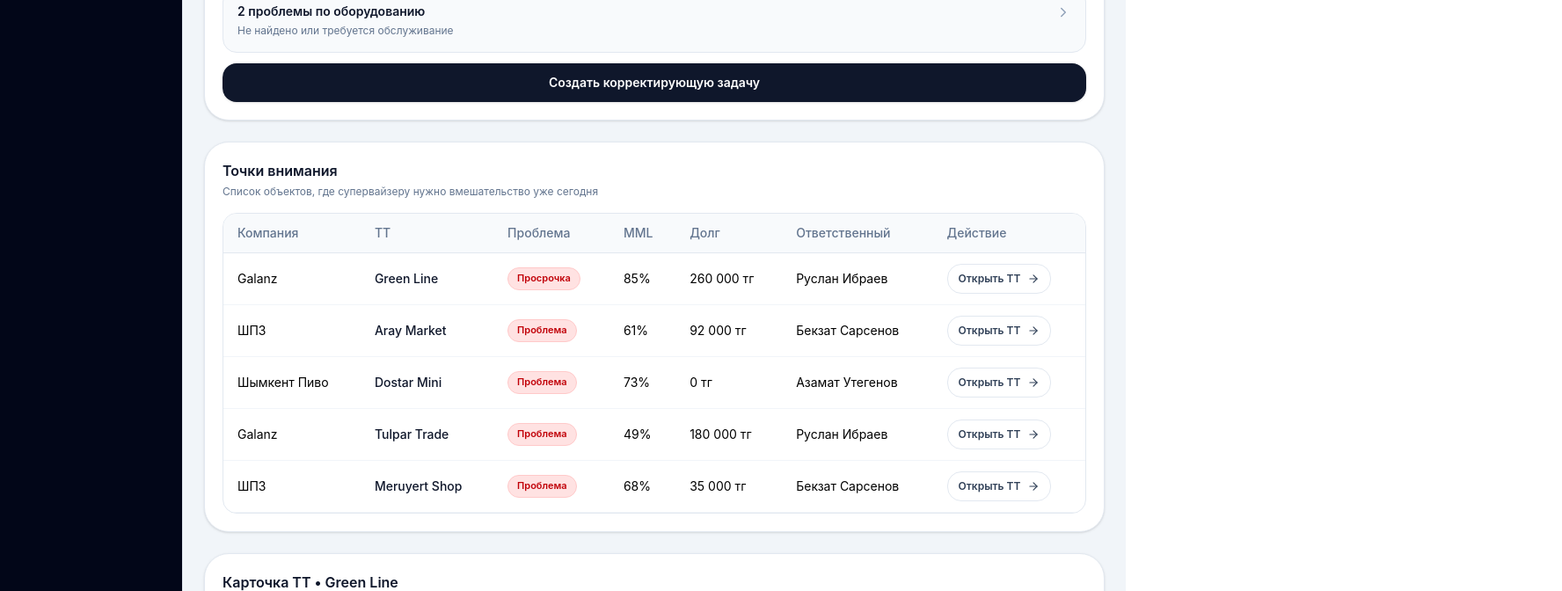
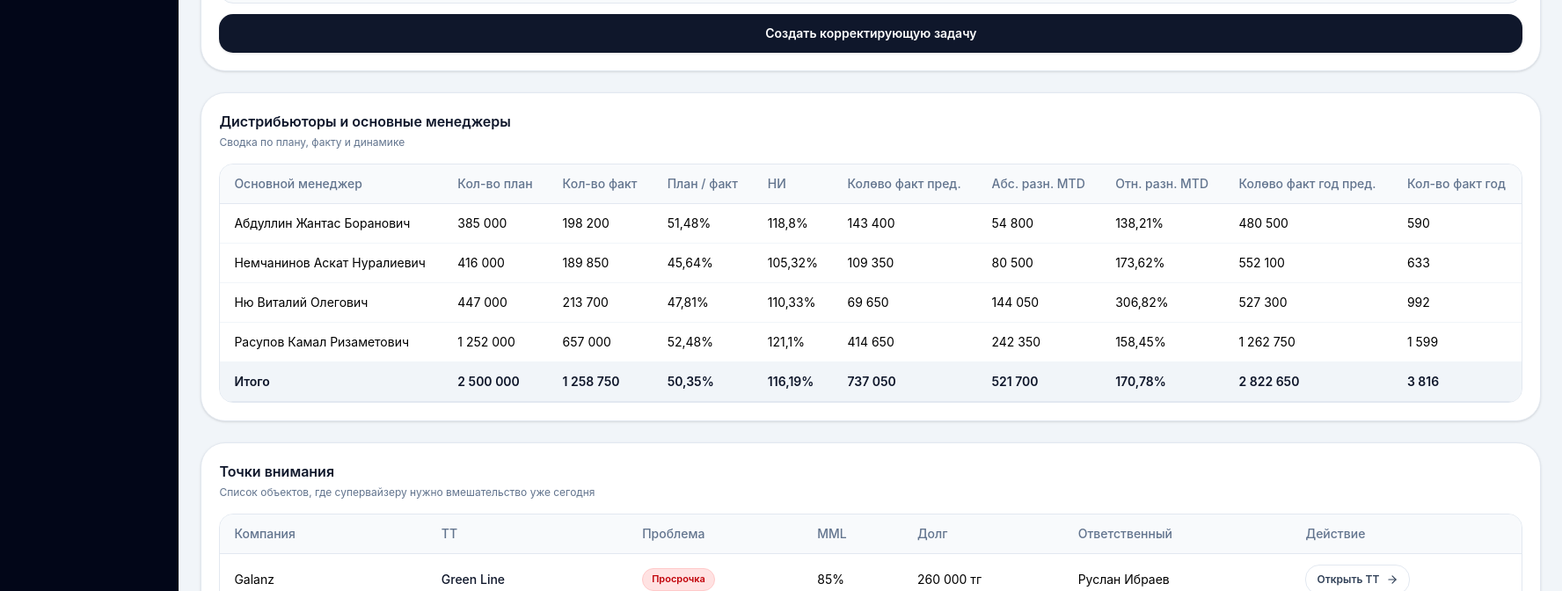
Before and after one commit to akambetov/sales-app-platform, a React (Vite) app: page / in a window 1280 px wide. Shown: the part 1220-1892 px from the top of the page at 88% size, 1776 px wide, since content can reach past the window. Built offline with nearby package versions, Linux system fonts and the light colour scheme.

Commit message:
feat: plans/facts table

```diff
--- a/src/App.tsx
+++ b/src/App.tsx
@@ -170,6 +170,18 @@
 };
 
 type RoutePlan = Record<number, Record<(typeof WEEK_DAYS)[number], number[]>>;
+type CommandDistributorRow = {
+  manager: string;
+  planQty: number;
+  factQty: number;
+  factToPlan: string;
+  niPlanFact: string;
+  prevFactMtd: number;
+  absDiffMtd: number;
+  relativeDiffMtd: string;
+  prevFactYtd: number;
+  factYtd: number;
+};
 
 const reps: Rep[] = [
   {
@@ -741,8 +753,75 @@
   5: { Пн: [103, 106], Вт: [106], Ср: [103], Чт: [106, 103], Пт: [106] },
 };
 
+const commandDistributorRows: CommandDistributorRow[] = [
+  {
+    manager: 'Абдуллин Жантас Боранович',
+    planQty: 385000,
+    factQty: 198200,
+    factToPlan: '51,48%',
+    niPlanFact: '118,8%',
+    prevFactMtd: 143400,
+    absDiffMtd: 54800,
+    relativeDiffMtd: '138,21%',
+    prevFactYtd: 480500,
+    factYtd: 590,
+  },
+  {
+    manager: 'Немчанинов Аскат Нуралиевич',
+    planQty: 416000,
+    factQty: 189850,
+    factToPlan: '45,64%',
+    niPlanFact: '105,32%',
+    prevFactMtd: 109350,
+    absDiffMtd: 80500,
+    relativeDiffMtd: '173,62%',
+    prevFactYtd: 552100,
+    factYtd: 633,
+  },
+  {
+    manager: 'Ню Виталий Олегович',
+    planQty: 447000,
+    factQty: 213700,
+    factToPlan: '47,81%',
+    niPlanFact: '110,33%',
+    prevFactMtd: 69650,
+    absDiffMtd: 144050,
+    relativeDiffMtd: '306,82%',
+    prevFactYtd: 527300,
+    factYtd: 992,
+  },
+  {
+    manager: 'Расупов Камал Ризаметович',
+    planQty: 1252000,
+    factQty: 657000,
+    factToPlan: '52,48%',
+    niPlanFact: '121,1%',
+    prevFactMtd: 414650,
+    absDiffMtd: 242350,
+    relativeDiffMtd: '158,45%',
+    prevFactYtd: 1262750,
+    factYtd: 1599,
+  },
+  {
+    manager: 'Итого',
+    planQty: 2500000,
+    factQty: 1258750,
+    factToPlan: '50,35%',
+    niPlanFact: '116,19%',
+    prevFactMtd: 737050,
+    absDiffMtd: 521700,
+    relativeDiffMtd: '170,78%',
+    prevFactYtd: 2822650,
+    factYtd: 3816,
+  },
+];
+
 function money(v: number) {
   return `${new Intl.NumberFormat('ru-RU').format(v)} тг`;
+}
+
+function quantity(v: number) {
+  return new Intl.NumberFormat('ru-RU').format(v);
 }
 
 function toneByText(text: string) {
@@ -1656,6 +1735,80 @@
               </div>
 
               <SectionCard
+                title="Дистрибьюторы и основные менеджеры"
+                subtitle="Сводка по плану, факту и динамике"
+              >
+                <TableShell>
+                  <table className="w-full min-w-[1480px] text-sm">
+                    <thead>
+                      <tr className="border-b border-slate-200 bg-slate-50 text-left text-slate-500">
+                        <th className="px-4 py-3 font-medium">
+                          Основной менеджер
+                        </th>
+                        <th className="px-4 py-3 font-medium">Кол-во план</th>
+                        <th className="px-4 py-3 font-medium">Кол-во факт</th>
+                        <th className="px-4 py-3 font-medium">План / факт</th>
+                        <th className="px-4 py-3 font-medium">НИ</th>
+                        <th className="px-4 py-3 font-medium">
+                          Колөво факт пред.
+                        </th>
+                        <th className="px-4 py-3 font-medium">
+                          Абс. разн. MTD
+                        </th>
+                        <th className="px-4 py-3 font-medium">
+                          Отн. разн. MTD
+                        </th>
+                        <th className="px-4 py-3 font-medium">
+                          Колөво факт год пред.
+                        </th>
+                        <th className="px-4 py-3 font-medium">
+                          Кол-во факт год
+                        </th>
+                      </tr>
+                    </thead>
+                    <tbody>
+                      {commandDistributorRows.map((row) => {
+                        const isTotal = row.manager === 'Итого';
+                        return (
+                          <tr
+                            key={row.manager}
+                            className={
+                              isTotal
+                                ? 'border-b border-slate-200 bg-slate-100 font-semibold text-slate-900'
+                                : 'border-b border-slate-100 hover:bg-slate-50'
+                            }
+                          >
+                            <td className="px-4 py-3">{row.manager}</td>
+                            <td className="px-4 py-3">
+                              {quantity(row.planQty)}
+                            </td>
+                            <td className="px-4 py-3">
+                              {quantity(row.factQty)}
+                            </td>
+                            <td className="px-4 py-3">{row.factToPlan}</td>
+                            <td className="px-4 py-3">{row.niPlanFact}</td>
+                            <td className="px-4 py-3">
+                              {quantity(row.prevFactMtd)}
+                            </td>
+                            <td className="px-4 py-3">
+                              {quantity(row.absDiffMtd)}
+                            </td>
+                            <td className="px-4 py-3">{row.relativeDiffMtd}</td>
+                            <td className="px-4 py-3">
+                              {quantity(row.prevFactYtd)}
+                            </td>
+                            <td className="px-4 py-3">
+                              {quantity(row.factYtd)}
+                            </td>
+                          </tr>
+                        );
+                      })}
+                    </tbody>
+                  </table>
+                </TableShell>
+              </SectionCard>
+
+              <SectionCard
                 title="Точки внимания"
                 subtitle="Список объектов, где супервайзеру нужно вмешательство уже сегодня"
               >
```
